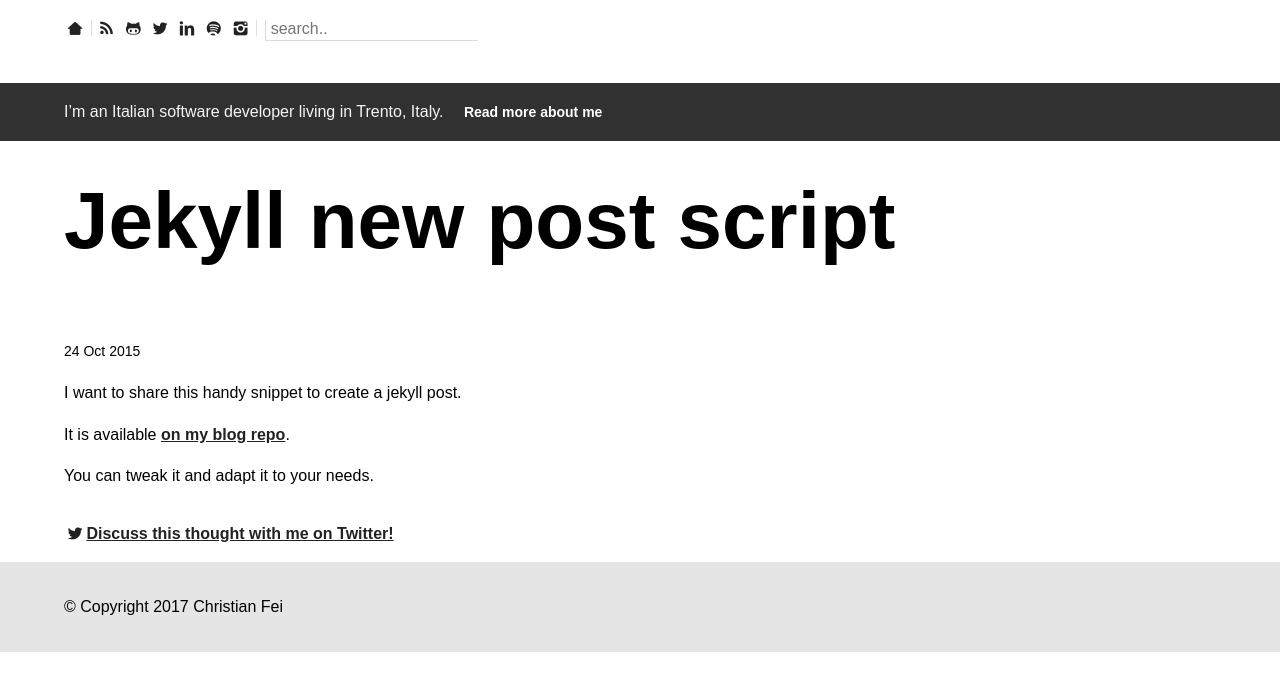
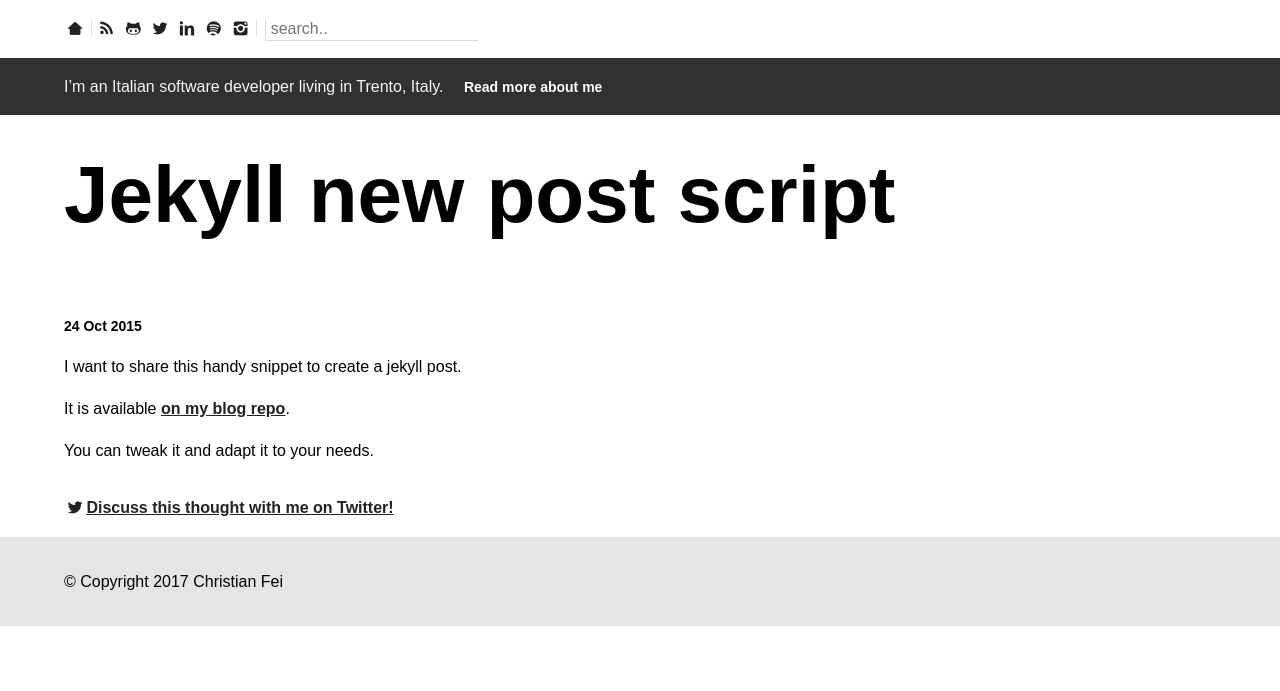
Before and after one commit to christian-fei/christian-fei.github.io-pandoc, a Jekyll site: the page built from _posts/2015-10-24-Jekyll-new-post-script.md, in a window 1280 px wide. Shown: the top 691 px of the page. Built offline with Jekyll 4.4.1, drawn with Linux system fonts in a browser that asks for light colours; comment, search, counter and statistics services are not loaded.

Commit message:
make post time bold

```diff
--- a/_includes/main-header.html
+++ b/_includes/main-header.html
@@ -9,7 +9,5 @@
   <a target="_blank" href="https://www.instagram.com/christianfei/"><i class="icon-instagram"></i></a>
   <span class="separator"></span>
   <input type="text" id="search-input" placeholder="search.." class="f5 mh1 grow-focus">
-  <br>
-  <br>
   <div id="results-container"></div>
 </header>
--- a/_layouts/post.html
+++ b/_layouts/post.html
@@ -6,7 +6,7 @@ layout: default
   <header class="mv3">
     <h1 class="measure fw6 mt1 f2 f-subheadline-l" class1="title f1 lh-title">{{ page.title }}</h1>
     <time datetime="{{ page.date | date:'%Y-%m-%d' }}" class="db f6">
-      {{ page.date | date_to_string }}
+      <strong>{{ page.date | date_to_string }}</strong>
     </time>
   </header>
   <section class="measure-wide">
```
